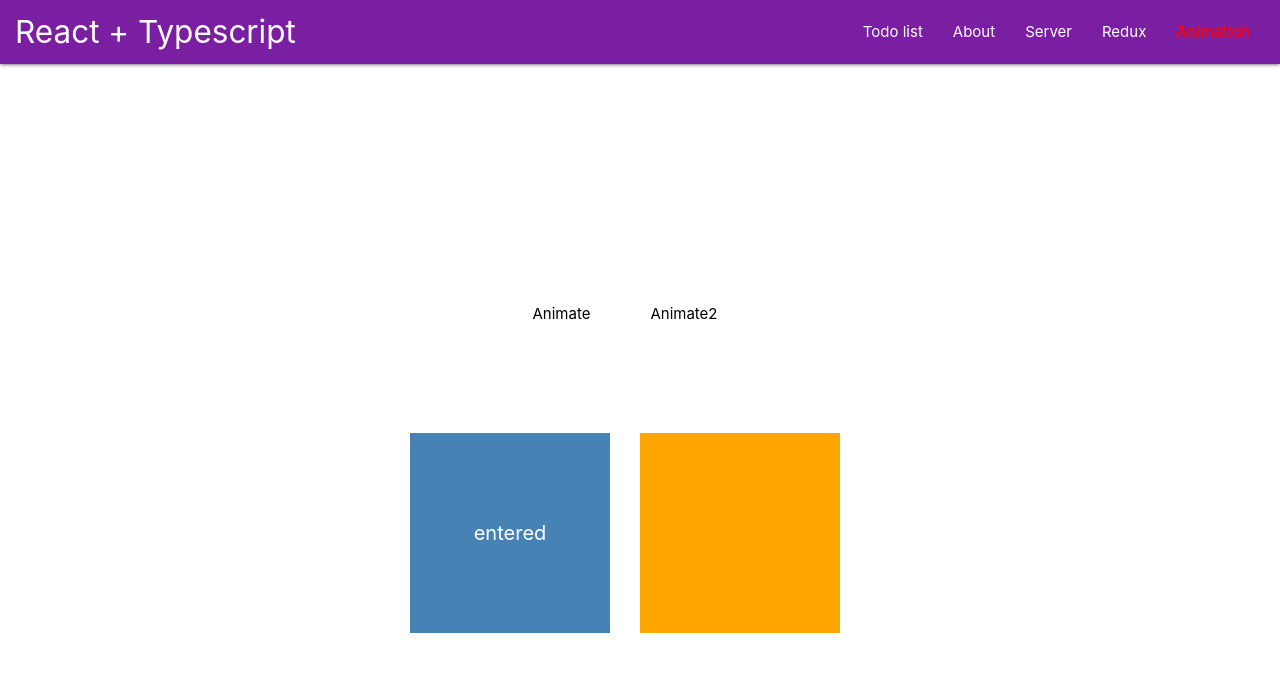
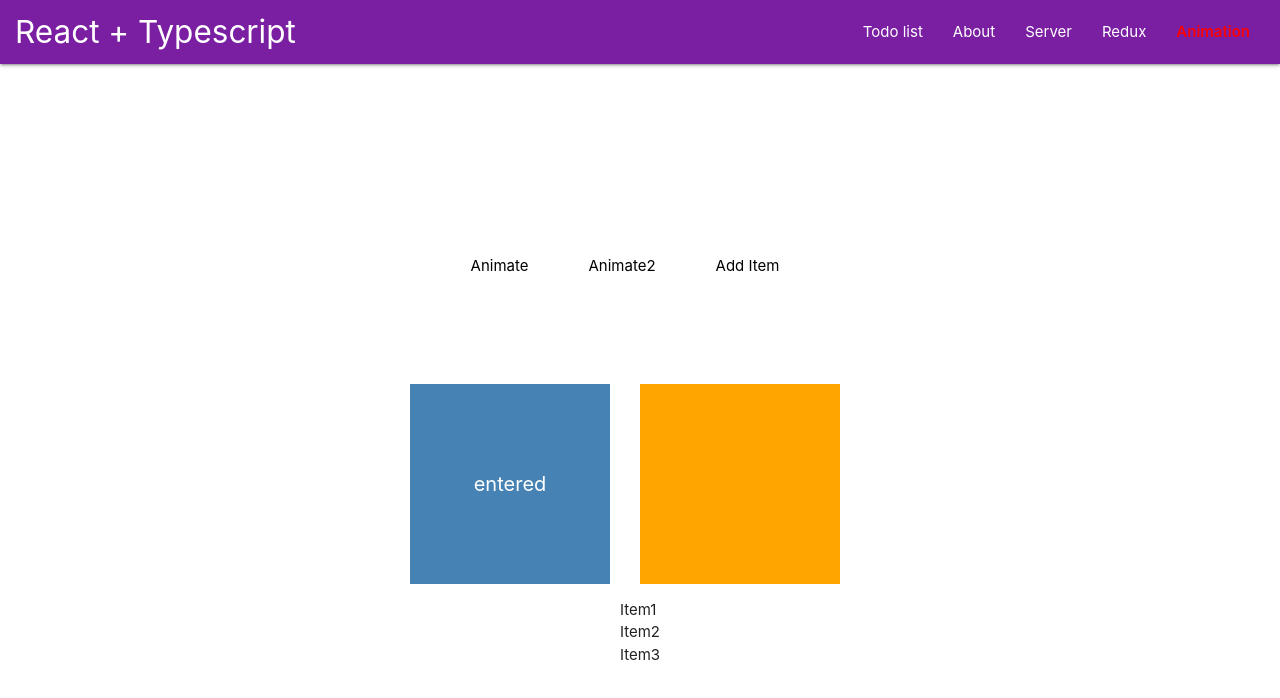
Before and after one commit to SDen4/react_typescript, a React (Create React App) app: page /animation in a window 1280 px wide. Shown: the top 698 px of the page. Built offline with nearby package versions, Linux system fonts and the light colour scheme.

Commit message:
TransitionGroup animation

```diff
--- a/src/components/Animation/Animation.tsx
+++ b/src/components/Animation/Animation.tsx
@@ -1,11 +1,28 @@
 import React, { useState } from 'react';
 import { Transition, CSSTransition } from 'react-transition-group';
+import AnimationList from '../AnimationList/AnimationList';
 
 import styles from './Animation.module.css';
 
 const Animation: React.FC = () => {
   const [compState, setCompState] = useState(true);
   const [compState2, setCompState2] = useState(true);
+
+  const [items, setItems] = useState([
+    { id: 1, title: 'Item1' },
+    { id: 2, title: 'Item2' },
+    { id: 3, title: 'Item3' },
+  ]);
+
+  const removeItem = (id: number) => {
+    setItems(items.filter((item) => item.id !== id));
+  };
+
+  const addItem = () => {
+    const title = prompt('Enter item title')!.toString();
+    const id = Math.round(Math.random() * 100);
+    setItems(items.concat([{ id, title }]));
+  };
 
   return (
     <div className={styles.component}>
@@ -26,6 +43,10 @@ const Animation: React.FC = () => {
           }}
         >
           Animate2
+        </button>
+
+        <button className={styles.customButton} onClick={addItem}>
+          Add Item
         </button>
       </div>
 
@@ -49,6 +70,7 @@ const Animation: React.FC = () => {
           <div className={`${styles.block} ${styles.orange}`}></div>
         </CSSTransition>
       </div>
+      <AnimationList items={items} onRemove={removeItem} />
     </div>
   );
 };
--- /dev/null
+++ b/src/components/AnimationList/AnimationList.tsx
@@ -0,0 +1,19 @@
+import React from 'react';
+import { TransitionGroup, CSSTransition } from 'react-transition-group';
+
+interface IProps {
+  items: any[];
+  onRemove(id: number): void;
+}
+
+const AnimationList: React.FC<IProps> = ({ items, onRemove }) => (
+  <TransitionGroup component={'ul'}>
+    {items.map((item) => (
+      <CSSTransition key={item.id} classNames="animationOrange" timeout={750}>
+        <li onClick={() => onRemove(item.id)}>{item.title}</li>
+      </CSSTransition>
+    ))}
+  </TransitionGroup>
+);
+
+export default AnimationList;
```
